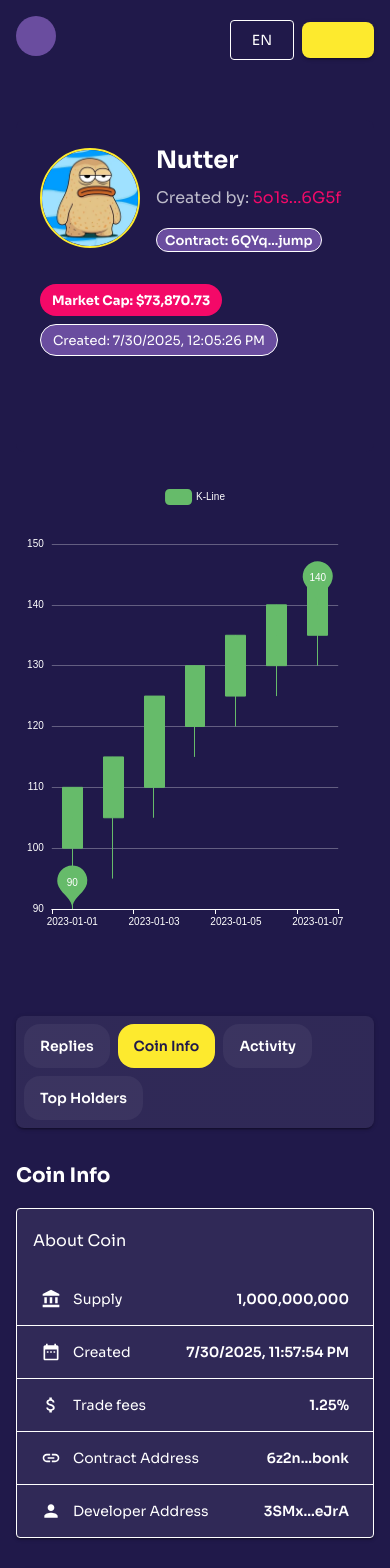
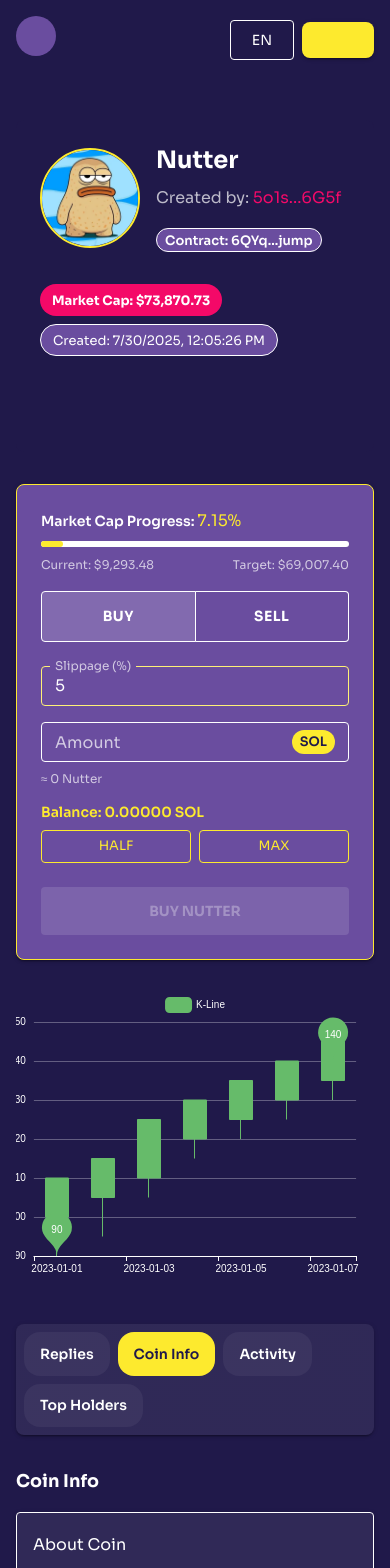
Before and after one commit to TayyabaK/wejump, a Next.js app: page /token/1 in a window 390 px wide. Shown: the top 1568 px of the page. Built offline with nearby package versions, Linux system fonts and the light colour scheme; some icons are missing.

Commit message:
refactor: enhance responsiveness and layout in TokenDetailsPage, TradingViewChart, TokenInfoAccordion, and TabsSection for improved mobile experience

```diff
--- a/src/app/token/[id]/page.tsx
+++ b/src/app/token/[id]/page.tsx
@@ -1,13 +1,17 @@
 'use client';
-import { Box, Container } from '@mui/material';
+import { Box, Container, useMediaQuery } from '@mui/material';
+import { useTheme } from '@mui/material/styles';
 import TokenHeader from '@/components/token-detail/token-header';
-import TokenChart from '@/components/token-detail/token-chart';
+import TradingViewChart from '@/components/token-detail/token-chart';
 import BuySellBox from '@/components/token-detail/buy-sell';
 import { tokenData } from '@/components/token-detail/token-mock';
 import TabsSection from '../../../components/token-detail/tab-section';
 
 export default function TokenDetailsPage() {
   const { name, developer, contract, marketCap, created } = tokenData;
+
+  const theme = useTheme();
+  const isMobile = useMediaQuery(theme.breakpoints.down('md'));
 
   return (
     <Container maxWidth='xl' sx={{ mt: 4 }}>
@@ -20,16 +24,32 @@ export default function TokenDetailsPage() {
         logoUrl={'/sample/token-1.webp'} // Replace with actual logo URL
       />
 
-      {/* Chart & BuySellBox layout */}
       <Box
         sx={{
           display: 'flex',
-          flexDirection: { xs: 'column', md: 'row' },
+          flexDirection: 'column',
           gap: 4,
           mt: 4,
-          alignItems: 'flex-start', // Align items to the top
         }}>
-        {/* Left Column - Chart and Tabs */}
+        {/* Mobile Order: BuySell -> Chart -> Tabs */}
+        {isMobile && (
+          <>
+            <BuySellBox />
+            <TradingViewChart />
+            <TabsSection />
+          </>
+        )}
+
+        {/* Desktop Order: Chart + Tabs (left), BuySellBox (right) */}
+        {!isMobile && (
+          <Box
+            sx={{
+              display: 'flex',
+              flexDirection: 'row',
+              gap: 4,
+              alignItems: 'flex-start',
+            }}>
+            {/* Left Column */}
             <Box
               sx={{
                 flex: 2,
@@ -37,20 +57,22 @@ export default function TokenDetailsPage() {
                 flexDirection: 'column',
                 gap: 4,
               }}>
-          <TokenChart />
+              <TradingViewChart />
               <TabsSection />
             </Box>
 
-        {/* Right Column - BuySellBox */}
+            {/* Right Column - Sticky BuySellBox */}
             <Box
               sx={{
                 flex: 1,
-            position: { md: 'sticky' },
-            top: 20, // Adjust this value as needed for your header height
+                position: 'sticky',
+                top: 20,
               }}>
               <BuySellBox />
             </Box>
           </Box>
+        )}
+      </Box>
     </Container>
   );
 }
--- a/src/components/token-detail/tab-section.tsx
+++ b/src/components/token-detail/tab-section.tsx
@@ -78,8 +78,8 @@ export default function TabsSection() {
       <Box>
         {selectedTab === 'Replies' && <Replies />}
         {selectedTab === 'Coin Info' && <TokenInfoAccordion info={coinInfo} />}
-        {selectedTab === 'Activity' && <ActivityTable />}
-        {selectedTab === 'Top Holders' && <TokenHoldersTable />}
+        {/* {selectedTab === 'Activity' && <ActivityTable />}
+        {selectedTab === 'Top Holders' && <TokenHoldersTable />} */}
       </Box>
     </Box>
   );
--- a/src/components/token-detail/token-chart.tsx
+++ b/src/components/token-detail/token-chart.tsx
@@ -1,10 +1,14 @@
+'use client';
+
 import React from 'react';
 import ReactECharts from 'echarts-for-react';
-import { useTheme } from '@mui/material/styles';
+import { useTheme, useMediaQuery } from '@mui/material';
 
 const TradingViewChart = () => {
   const theme = useTheme();
   const isDarkMode = theme.palette.mode === 'dark';
+  const isMobile = useMediaQuery(theme.breakpoints.down('sm'));
+  const isTablet = useMediaQuery(theme.breakpoints.between('sm', 'md'));
 
   // Sample candlestick data (OHLC format)
   const data = [
@@ -23,15 +27,11 @@ const TradingViewChart = () => {
       : theme.palette.background.paper,
     tooltip: {
       trigger: 'axis',
-      axisPointer: {
-        type: 'cross',
-      },
+      axisPointer: { type: 'cross' },
       backgroundColor: isDarkMode
         ? theme.palette.background.paper
         : theme.palette.background.default,
-      textStyle: {
-        color: theme.palette.text.primary,
-      },
+      textStyle: { color: theme.palette.text.primary },
       borderColor: theme.palette.divider,
     },
     legend: {
@@ -42,18 +42,15 @@ const TradingViewChart = () => {
       },
     },
     grid: {
-      left: '10%',
-      right: '10%',
-      bottom: '15%',
+      left: '5%',
+      right: '5%',
+      bottom: '12%',
+      top: '10%',
     },
     xAxis: {
       type: 'category',
       data: data.map((item) => item[0]),
-      axisLine: {
-        lineStyle: {
-          color: theme.palette.divider,
-        },
-      },
+      axisLine: { lineStyle: { color: theme.palette.divider } },
       axisLabel: {
         color: theme.palette.text.primary,
         fontFamily: theme.typography.fontFamily,
@@ -61,11 +58,7 @@ const TradingViewChart = () => {
     },
     yAxis: {
       scale: true,
-      axisLine: {
-        lineStyle: {
-          color: theme.palette.divider,
-        },
-      },
+      axisLine: { lineStyle: { color: theme.palette.divider } },
       splitLine: {
         lineStyle: {
           color: theme.palette.divider,
@@ -81,15 +74,10 @@ const TradingViewChart = () => {
       {
         name: 'K-Line',
         type: 'candlestick',
-        data: data.map((item) => [
-          item[1], // Open
-          item[2], // Close
-          item[3], // Low
-          item[4], // High
-        ]),
+        data: data.map((item) => [item[1], item[2], item[3], item[4]]),
         itemStyle: {
-          color: theme.palette.success.main, // Green for up
-          color0: theme.palette.error.main, // Red for down
+          color: theme.palette.success.main,
+          color0: theme.palette.error.main,
           borderColor: theme.palette.success.main,
           borderColor0: theme.palette.error.main,
         },
@@ -99,30 +87,24 @@ const TradingViewChart = () => {
             fontFamily: theme.typography.fontFamily,
           },
           data: [
-            {
-              name: 'Highest',
-              type: 'max',
-              valueDim: 'highest',
-            },
-            {
-              name: 'Lowest',
-              type: 'min',
-              valueDim: 'lowest',
-            },
+            { name: 'Highest', type: 'max', valueDim: 'highest' },
+            { name: 'Lowest', type: 'min', valueDim: 'lowest' },
           ],
         },
       },
     ],
   };
 
+  const dynamicHeight = isMobile ? 300 : isTablet ? 400 : 500;
+
   return (
-    <div style={{ width: '100%', height: '500px' }}>
+    <div style={{ width: '100%', height: `${dynamicHeight}px` }}>
       <ReactECharts
         option={option}
         style={{ height: '100%', width: '100%' }}
         theme={isDarkMode ? 'dark' : 'light'}
-        notMerge={true}
-        lazyUpdate={true}
+        notMerge
+        lazyUpdate
       />
     </div>
   );
--- a/src/components/token-detail/token-info-accordion.tsx
+++ b/src/components/token-detail/token-info-accordion.tsx
@@ -8,6 +8,7 @@ import {
   Box,
   useTheme,
   Stack,
+  useMediaQuery,
 } from '@mui/material';
 import ExpandMoreIcon from '@mui/icons-material/ExpandMore';
 import {
@@ -49,14 +50,22 @@ const getIconForLabel = (label: string) => {
       return <Token fontSize='small' />;
   }
 };
+
 export default function TokenInfoAccordion({ info }: TokenInfoAccordionProps) {
   const theme = useTheme();
   const { mode } = useThemeMode();
   const isDarkMode = mode === 'dark';
+  const isSmallScreen = useMediaQuery(theme.breakpoints.down('sm'));
 
   return (
-    <Box mt={4}>
-      <Typography variant='h6' fontWeight={700} mb={2}>
+    <Box mt={4} sx={{ width: '100%' }}>
+      <Typography
+        variant='h6'
+        fontWeight={700}
+        mb={2}
+        sx={{
+          fontSize: isSmallScreen ? '1.1rem' : '1.25rem',
+        }}>
         Coin Info
       </Typography>
 
@@ -69,13 +78,16 @@ export default function TokenInfoAccordion({ info }: TokenInfoAccordionProps) {
             : theme.palette.background.paper,
           border: '1px solid',
           borderColor: isDarkMode ? '#ffffff' : '#A9A9A9',
+          borderRadius: isSmallScreen ? '12px' : '16px',
         }}>
         <AccordionSummary
           expandIcon={<ExpandMoreIcon />}
           sx={{
             '& .MuiAccordionSummary-content': {
               fontWeight: 600,
+              fontSize: isSmallScreen ? '0.95rem' : '1rem',
             },
+            minHeight: isSmallScreen ? '48px' : '56px',
           }}>
           <Typography>About Coin</Typography>
         </AccordionSummary>
@@ -86,19 +98,36 @@ export default function TokenInfoAccordion({ info }: TokenInfoAccordionProps) {
               display='flex'
               justifyContent='space-between'
               alignItems='center'
-              px={3}
-              py={2}
+              px={isSmallScreen ? 2 : 3}
+              py={isSmallScreen ? 1.5 : 2}
               sx={{
                 '&:not(:last-child)': {
                   borderBottom: '1px solid',
                   borderColor: isDarkMode ? '#ffffff' : '#A9A9A9',
                 },
               }}>
-              <Stack direction='row' alignItems='center' gap={1.5}>
+              <Stack
+                direction='row'
+                alignItems='center'
+                gap={isSmallScreen ? 1 : 1.5}>
                 {getIconForLabel(label)}
-                <Typography variant='body2'>{label}</Typography>
+                <Typography
+                  variant='body2'
+                  sx={{
+                    fontSize: isSmallScreen ? '0.8rem' : '0.875rem',
+                  }}>
+                  {label}
+                </Typography>
               </Stack>
-              <Typography variant='body2' fontWeight={600}>
+              <Typography
+                variant='body2'
+                fontWeight={600}
+                sx={{
+                  fontSize: isSmallScreen ? '0.8rem' : '0.875rem',
+                  textAlign: 'right',
+                  wordBreak: 'break-word',
+                  maxWidth: isSmallScreen ? '40%' : '50%',
+                }}>
                 {value}
               </Typography>
             </Box>
```
Lines whose indentation alone changed are shown as unchanged.
